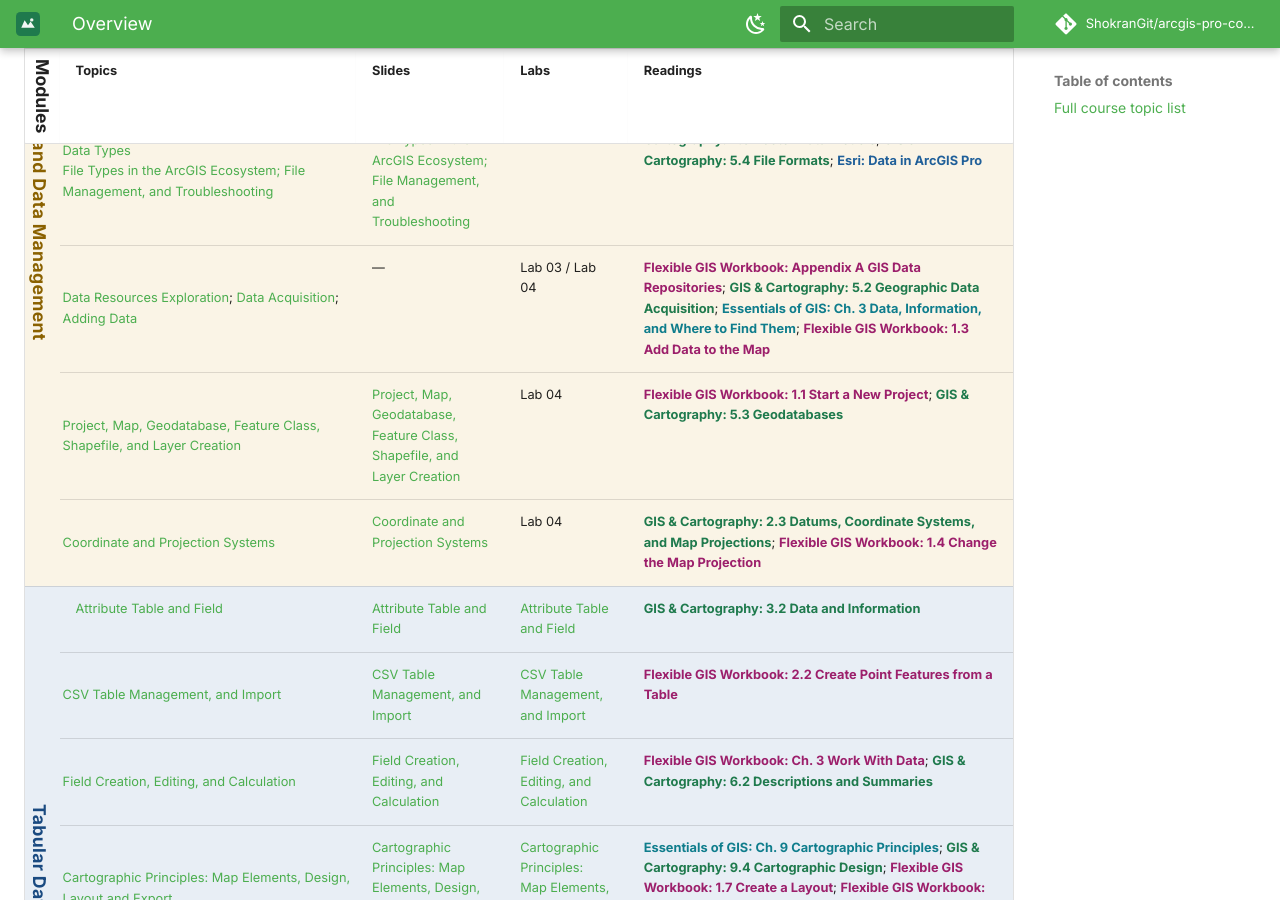
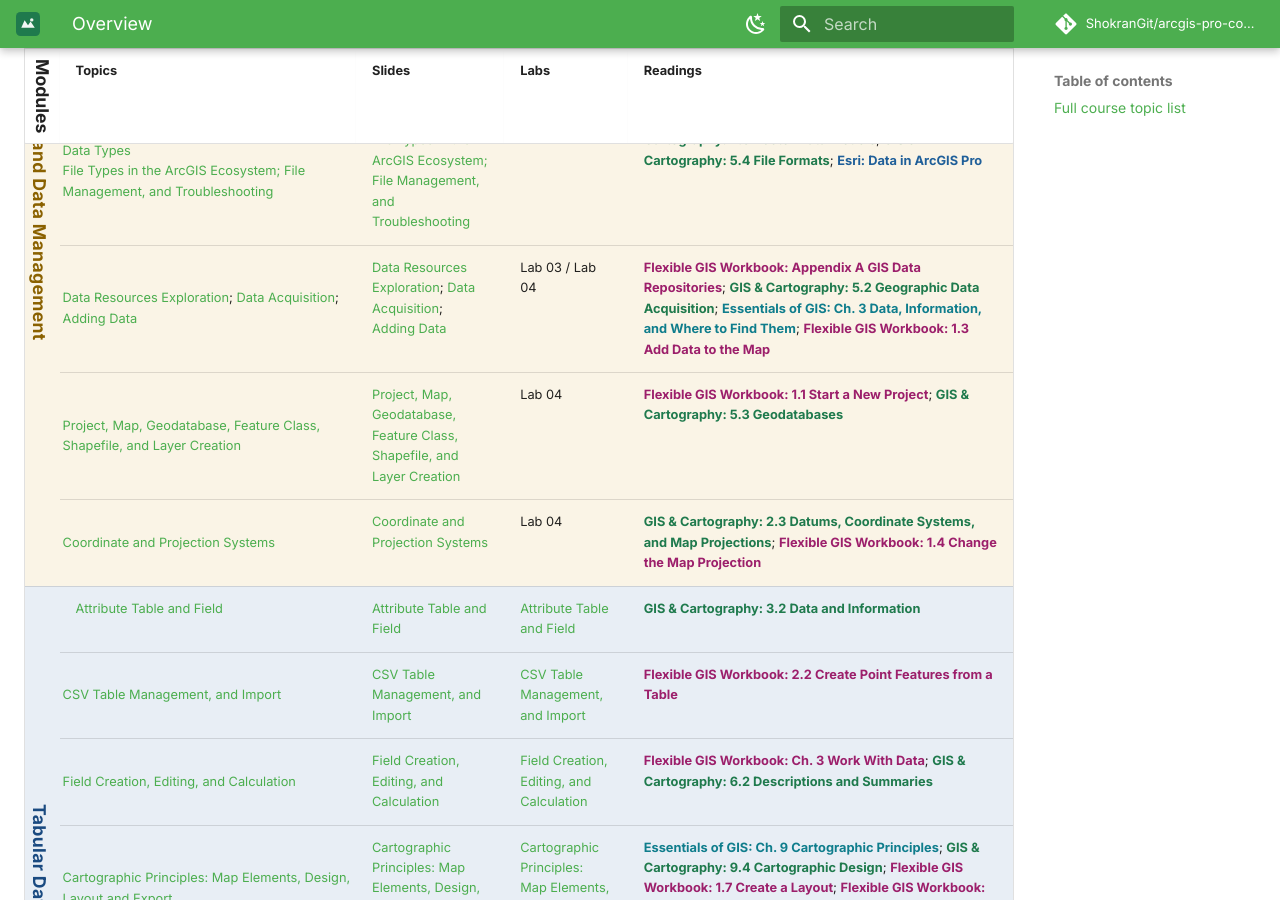
Before and after one commit to ShokranGit/arcgis-pro-course, an MkDocs documentation site: the page built from docs/lessons/index.md, in a window 1280 px wide and 900 px high, scrolled down 913 px. Built offline with MkDocs 1.6.1 and Material for MkDocs 9.7.7, drawn with Linux system fonts in a browser that asks for light colours; comment, search, counter and statistics services are not loaded.

Commit message:
Link Data Management deck in lessons table

```diff
--- a/docs/lessons/index.md
+++ b/docs/lessons/index.md
@@ -17,7 +17,7 @@ A date-free, college-agnostic view of every topic in the course. This list isn't
 | <span class="module-badge module-intro">Introduction, Foundations, and Data Management</span> | [The Power of Maps & Map Types](00-introduction-to-gis.md) | [The Power of Maps & Map Types](../slides/power-of-maps-map-types.md) | Lab 02 | [GIS & Cartography: 1.5 Map Fundamentals](https://slcc.pressbooks.pub/maps/chapter/1-5/){: .src-cartography}; [Essentials of GIS: Ch. 2 Map Anatomy](https://saylordotorg.github.io/text_essentials-of-geographic-information-systems/s06-map-anatomy.html){: .src-essentials} |
 | <span class="module-badge module-intro">Introduction, Foundations, and Data Management</span> | [ArcGIS User Interface](01-getting-started.md) | [ArcGIS User Interface](../slides/arcgis-pro-ui-tour.md) | Lab 03 | [Esri: Introduction to ArcGIS Pro](https://doc.esri.com/en/arcgis-pro/latest/get-started/get-started.html){: .src-esri} |
 | <span class="module-badge module-intro">Introduction, Foundations, and Data Management</span> | [Data Types](../concepts/vector-raster.md)<br>[File Types in the ArcGIS Ecosystem; File Management, and Troubleshooting](02b-data-management.md) | [Data Types](../slides/vector-vs-raster-data.md)<br>[File Types in the ArcGIS Ecosystem; File Management, and Troubleshooting](../slides/file-types-management-troubleshooting.md) | Lab 03 | [GIS & Cartography: 4.2 Raster Data Models](https://slcc.pressbooks.pub/maps/chapter/4-2/){: .src-cartography}; [GIS & Cartography: 4.3 Vector Data Models](https://slcc.pressbooks.pub/maps/chapter/4-3/){: .src-cartography}; [GIS & Cartography: 5.4 File Formats](https://slcc.pressbooks.pub/maps/chapter/5-4/){: .src-cartography}; [Esri: Data in ArcGIS Pro](https://doc.esri.com/en/arcgis-pro/latest/help/data/main/data-in-arcgis-pro.html){: .src-esri} |
-| <span class="module-badge module-intro">Introduction, Foundations, and Data Management</span> | [Data Resources Exploration](02b-data-management.md); [Data Acquisition](02b-data-management.md); [Adding Data](02b-data-management.md) | — | Lab 03 / Lab 04 | [Flexible GIS Workbook: Appendix A GIS Data Repositories](https://mlpp.pressbooks.pub/flexiblegisworkbookpro/back-matter/appendix/){: .src-workbook}; [GIS & Cartography: 5.2 Geographic Data Acquisition](https://slcc.pressbooks.pub/maps/chapter/5-2/){: .src-cartography}; [Essentials of GIS: Ch. 3 Data, Information, and Where to Find Them](https://saylordotorg.github.io/text_essentials-of-geographic-information-systems/s07-data-information-and-where-to-.html){: .src-essentials}; [Flexible GIS Workbook: 1.3 Add Data to the Map](https://mlpp.pressbooks.pub/flexiblegisworkbookpro/chapter/1-3-add-data-to-the-map/){: .src-workbook} |
+| <span class="module-badge module-intro">Introduction, Foundations, and Data Management</span> | [Data Resources Exploration](02b-data-management.md); [Data Acquisition](02b-data-management.md); [Adding Data](02b-data-management.md) | [Data Resources Exploration](../slides/data-management.md); [Data Acquisition](../slides/data-management.md); [Adding Data](../slides/data-management.md) | Lab 03 / Lab 04 | [Flexible GIS Workbook: Appendix A GIS Data Repositories](https://mlpp.pressbooks.pub/flexiblegisworkbookpro/back-matter/appendix/){: .src-workbook}; [GIS & Cartography: 5.2 Geographic Data Acquisition](https://slcc.pressbooks.pub/maps/chapter/5-2/){: .src-cartography}; [Essentials of GIS: Ch. 3 Data, Information, and Where to Find Them](https://saylordotorg.github.io/text_essentials-of-geographic-information-systems/s07-data-information-and-where-to-.html){: .src-essentials}; [Flexible GIS Workbook: 1.3 Add Data to the Map](https://mlpp.pressbooks.pub/flexiblegisworkbookpro/chapter/1-3-add-data-to-the-map/){: .src-workbook} |
 | <span class="module-badge module-intro">Introduction, Foundations, and Data Management</span> | [Project, Map, Geodatabase, Feature Class, Shapefile, and Layer Creation](02-data-layers-coordinate-systems.md) | [Project, Map, Geodatabase, Feature Class, Shapefile, and Layer Creation](../slides/project-map-geodatabase-feature-class-shapefile-layer.md) | Lab 04 | [Flexible GIS Workbook: 1.1 Start a New Project](https://mlpp.pressbooks.pub/flexiblegisworkbookpro/chapter/chapter-1/){: .src-workbook}; [GIS & Cartography: 5.3 Geodatabases](https://slcc.pressbooks.pub/maps/chapter/5-3/){: .src-cartography} |
 | <span class="module-badge module-intro">Introduction, Foundations, and Data Management</span> | [Coordinate and Projection Systems](../concepts/coordinate-systems.md) | [Coordinate and Projection Systems](../slides/projection.md) | Lab 04 | [GIS & Cartography: 2.3 Datums, Coordinate Systems, and Map Projections](https://slcc.pressbooks.pub/maps/chapter/2-3/){: .src-cartography}; [Flexible GIS Workbook: 1.4 Change the Map Projection](https://mlpp.pressbooks.pub/flexiblegisworkbookpro/chapter/1-4-change-the-map-projection/){: .src-workbook} |
 | <span id="attribute-table-and-field" class="module-badge module-tabular">Tabular Data and Mapping</span> | [Attribute Table and Field](../concepts/attribute-tables.md) | [Attribute Table and Field](../slides/tabular-data-management.md) | [Attribute Table and Field](../labs/attribute-table-and-field/) | [GIS & Cartography: 3.2 Data and Information](https://slcc.pressbooks.pub/maps/chapter/3-2/){: .src-cartography} |
```
